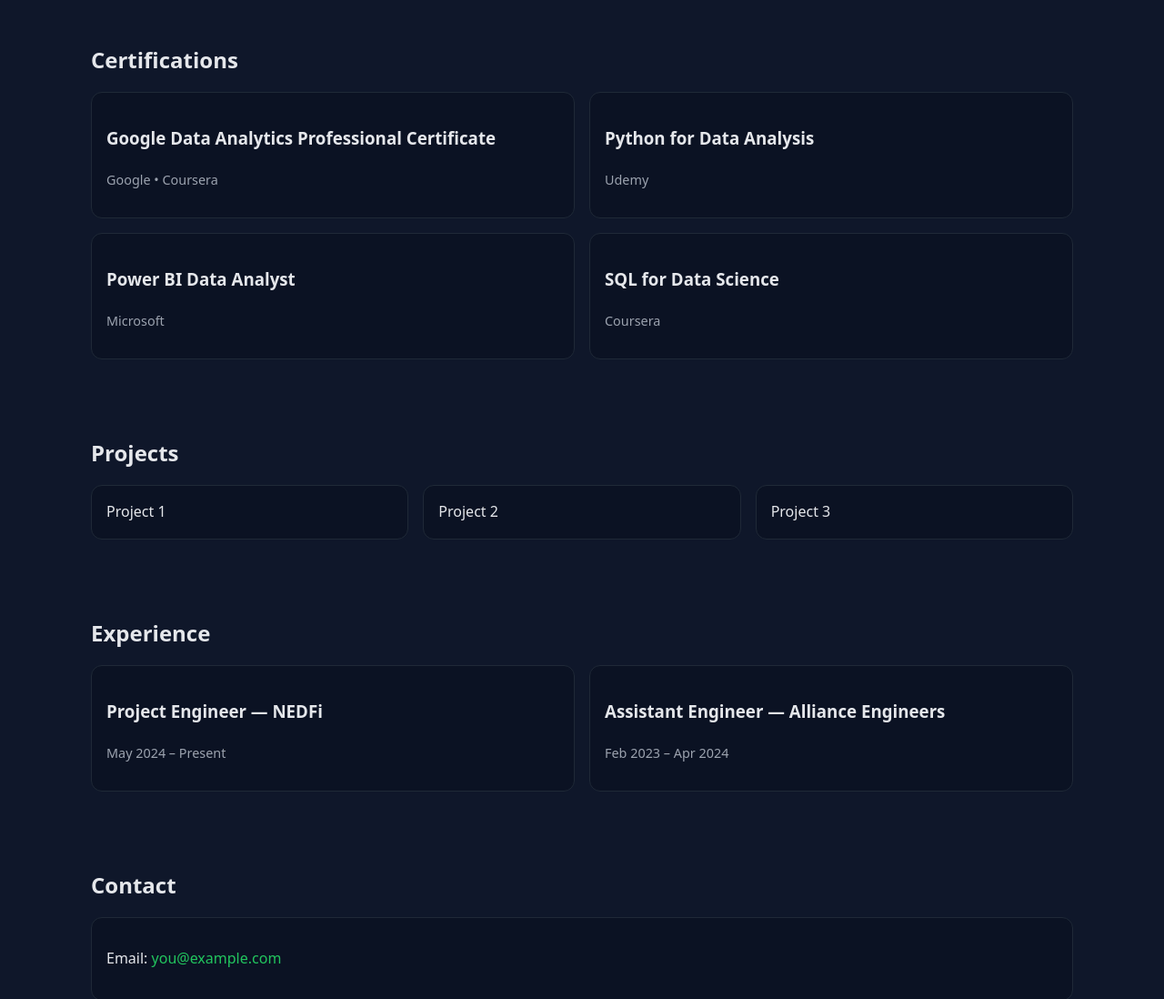
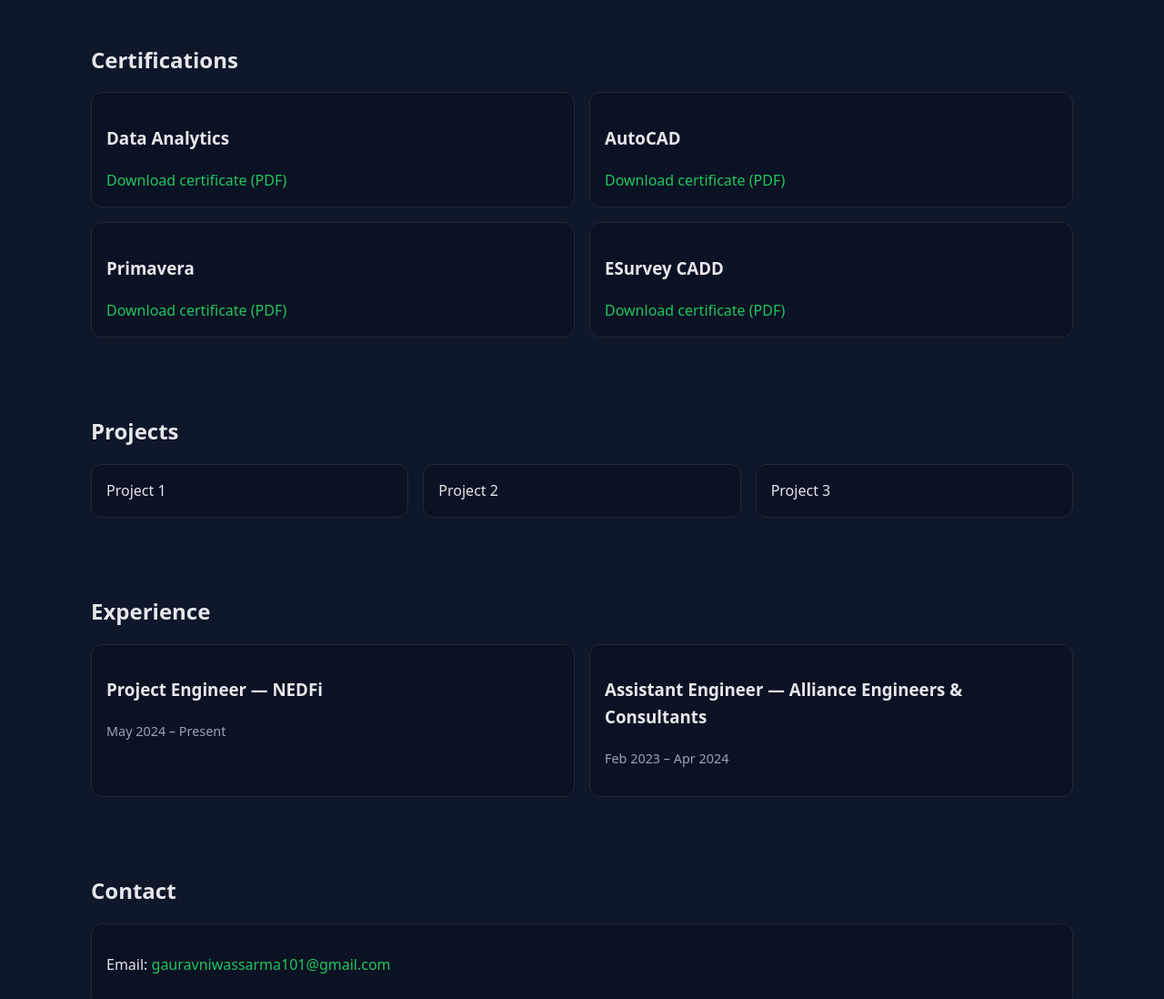
Before and after one commit to gaurav-14-ns/PORTFOLIO, a plain HTML site: page index.html in a window 1280 px wide. Shown: the part 900-1998 px from the top of the page at 91% size. Drawn offline with Linux system fonts and the light colour scheme.

```diff
--- a/index.html
+++ b/index.html
@@ -271,25 +271,48 @@
 <!-- ✅ CERTIFICATIONS SECTION -->
 <section id="certifications">
   <h2>Certifications</h2>
+
   <div class="grid grid-2">
+
     <div class="card">
-        <h3>Google Data Analytics Professional Certificate</h3>
-        <p class="meta">Google • Coursera</p>
-      </div>
-      <div class="card">
-        <h3>Python for Data Analysis</h3>
-        <p class="meta">Udemy</p>
-      </div>
-      <div class="card">
-        <h3>Power BI Data Analyst</h3>
-        <p class="meta">Microsoft</p>
-      </div>
-      <div class="card">
-        <h3>SQL for Data Science</h3>
-        <p class="meta">Coursera</p>
+      <h3>Data Analytics</h3>
+      <div style="margin-top:.5rem;">
+        <a href="assets/Data_Analytics_Certificate.pdf" download>
+          Download certificate (PDF)
+        </a>
       </div>
     </div>
+
+    <div class="card">
+      <h3>AutoCAD</h3>
+      <div style="margin-top:.5rem;">
+        <a href="assets/AutoCAD_Certificate.pdf" download>
+          Download certificate (PDF)
+        </a>
+      </div>
+    </div>
+
+    <div class="card">
+      <h3>Primavera</h3>
+      <div style="margin-top:.5rem;">
+        <a href="assets/Primavera_Certificate.pdf" download>
+          Download certificate (PDF)
+        </a>
+      </div>
+    </div>
+
+    <div class="card">
+      <h3>ESurvey CADD</h3>
+      <div style="margin-top:.5rem;">
+        <a href="assets/ESurvey_CADD_Certificate.pdf" download>
+          Download certificate (PDF)
+        </a>
+      </div>
+    </div>
+
+  </div>
 </section>
+
 
   <section id="projects">
     <h2>Projects</h2>
@@ -308,7 +331,7 @@
         <p class="meta">May 2024 – Present</p>
       </div>
       <div class="card">
-        <h3>Assistant Engineer — Alliance Engineers</h3>
+        <h3>Assistant Engineer — Alliance Engineers & Consultants</h3>
         <p class="meta">Feb 2023 – Apr 2024</p>
       </div>
     </div>
@@ -317,7 +340,7 @@
   <section id="contact">
     <h2>Contact</h2>
     <div class="card">
-      <p>Email: <a href="mailto:you@example.com">you@example.com</a></p>
+      <p>Email: <a href="mailto:you@example.com">gauravniwassarma101@gmail.com</a></p>
     </div>
   </section>
 
```
Lines whose indentation alone changed are shown as unchanged.
